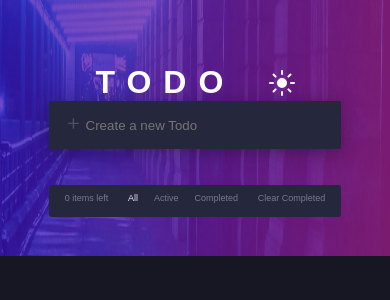
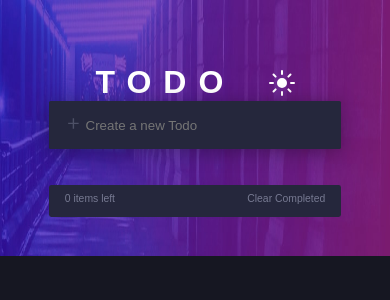
Before and after one commit to joaopedroalb/TodoApp, a Next.js app: page / in a window 390 px wide. Shown: the top 300 px of the page. Built offline with nearby package versions, Linux system fonts and the light colour scheme.

Commit message:
Add footer component

```diff
--- a/src/Components/CreateTask/index.tsx
+++ b/src/Components/CreateTask/index.tsx
@@ -9,9 +9,6 @@ type TaskItem ={
   title:string,
   isDone:boolean
 };
-
-
-
 
 
 export function CreateTask(){
--- a/src/Components/CreateTask/style.module.scss
+++ b/src/Components/CreateTask/style.module.scss
@@ -9,7 +9,7 @@
     padding: 1rem;
     gap: .25rem;
 
-    @media only screen and (max-width: 750px) {
+    @media only screen and (max-width: 600px) {
         width: 75%;
     }
 }
--- /dev/null
+++ b/src/Components/FooterController/index.module.scss
@@ -0,0 +1,40 @@
+.footerAfterList{
+    display: flex;
+    padding-left: 1rem;
+    padding-right: 1rem;
+    padding-top: .5rem;
+    padding-bottom: .5rem;
+    align-items: center;
+    justify-content: space-between;
+
+    @media only screen and (max-width: 600px) {
+        .filterContainer{
+            display: none !important;
+        }
+    }
+
+    label{
+        font-size: .65rem;
+    }
+
+    .filterContainer{
+        display: flex;
+        align-items: center;
+        gap: 1rem;
+        label{
+            cursor: pointer;
+        }
+        .selectedFilter{
+            color: var(--very-ligh-grayisg);
+        }
+    }
+
+    .clearLbl{
+        cursor: pointer;
+        transition: 0.4s;
+        &:hover{
+            transition: 0.4s;
+            color: var(--very-ligh-grayisg);
+        }
+    }
+}
--- /dev/null
+++ b/src/Components/FooterController/index.tsx
@@ -0,0 +1,19 @@
+import styles from './index.module.scss'
+
+import {useTask } from '../../contexts/TaskContext'
+
+export default function FooterController(props:{filter:number,setFilter(int:number):any}){
+    const {taskLeft,clearTaskFinished } = useTask();
+
+    return(
+        <div className={styles.footerAfterList}>
+            <label>{taskLeft} items left</label>
+            <div className={styles.filterContainer}>
+                <label onClick={()=>props.setFilter(0)} className={props.filter==0?styles.selectedFilter:""}>All</label>
+                <label onClick={()=>props.setFilter(1)} className={props.filter==1?styles.selectedFilter:""}>Active</label>
+                <label onClick={()=>props.setFilter(2)} className={props.filter==2?styles.selectedFilter:""}>Completed</label>
+            </div>
+            <label onClick={()=>clearTaskFinished()} className={styles.clearLbl}>Clear Completed</label>
+        </div>
+    )
+}
--- a/src/pages/Home.module.scss
+++ b/src/pages/Home.module.scss
@@ -92,15 +92,8 @@
         -ms-user-select: none;
         user-select: none;
 
-        @media only screen and (max-width: 750px) {
+        @media only screen and (max-width: 600px) {
             width: 75%;
-
-            .footerAfterList{
-                label{
-                    font-size: 9px !important;
-                }
-
-            }
         }
 
         ul{
@@ -126,40 +119,5 @@
                 }
             }
         }
-
-        .footerAfterList{
-            display: flex;
-            padding-left: 1rem;
-            padding-right: 1rem;
-            padding-top: .5rem;
-            padding-bottom: .5rem;
-            align-items: center;
-            justify-content: space-between;
-
-            label{
-                font-size: .65rem;
-            }
-
-            .filterContainer{
-                display: flex;
-                align-items: center;
-                gap: 1rem;
-                label{
-                    cursor: pointer;
-                }
-                .selectedFilter{
-                    color: var(--very-ligh-grayisg);
-                }
-            }
-
-            .clearLbl{
-                cursor: pointer;
-                transition: 0.4s;
-                &:hover{
-                    transition: 0.4s;
-                    color: var(--very-ligh-grayisg);
-                }
-            }
-        }
     }
 }
--- a/src/pages/index.tsx
+++ b/src/pages/index.tsx
@@ -1,9 +1,10 @@
 import styles from './Home.module.scss'
+
 import { CreateTask } from '../Components/CreateTask'
+import {useTask } from '../contexts/TaskContext'
+import {useState} from 'react'
 
-import {useTask } from '../contexts/TaskContext'
-
-import {useState} from 'react'
+import FooterController from '../Components/FooterController'
 
 export default function Home() {
   const [filter,setFilter] = useState(0)
@@ -31,15 +32,7 @@ export default function Home() {
                 )
               }))}
           </ul>
-          <div className={styles.footerAfterList}>
-            <label>{taskLeft} items left</label>
-            <div className={styles.filterContainer}>
-              <label onClick={()=>setFilter(0)} className={filter==0?styles.selectedFilter:""}>All</label>
-              <label onClick={()=>setFilter(1)} className={filter==1?styles.selectedFilter:""}>Active</label>
-              <label onClick={()=>setFilter(2)} className={filter==2?styles.selectedFilter:""}>Completed</label>
-            </div>
-            <label onClick={()=>clearTaskFinished()} className={styles.clearLbl}>Clear Completed</label>
-          </div>
+          <FooterController filter={filter} setFilter={setFilter}/>
         </div>
       </div>
     </div>
```
